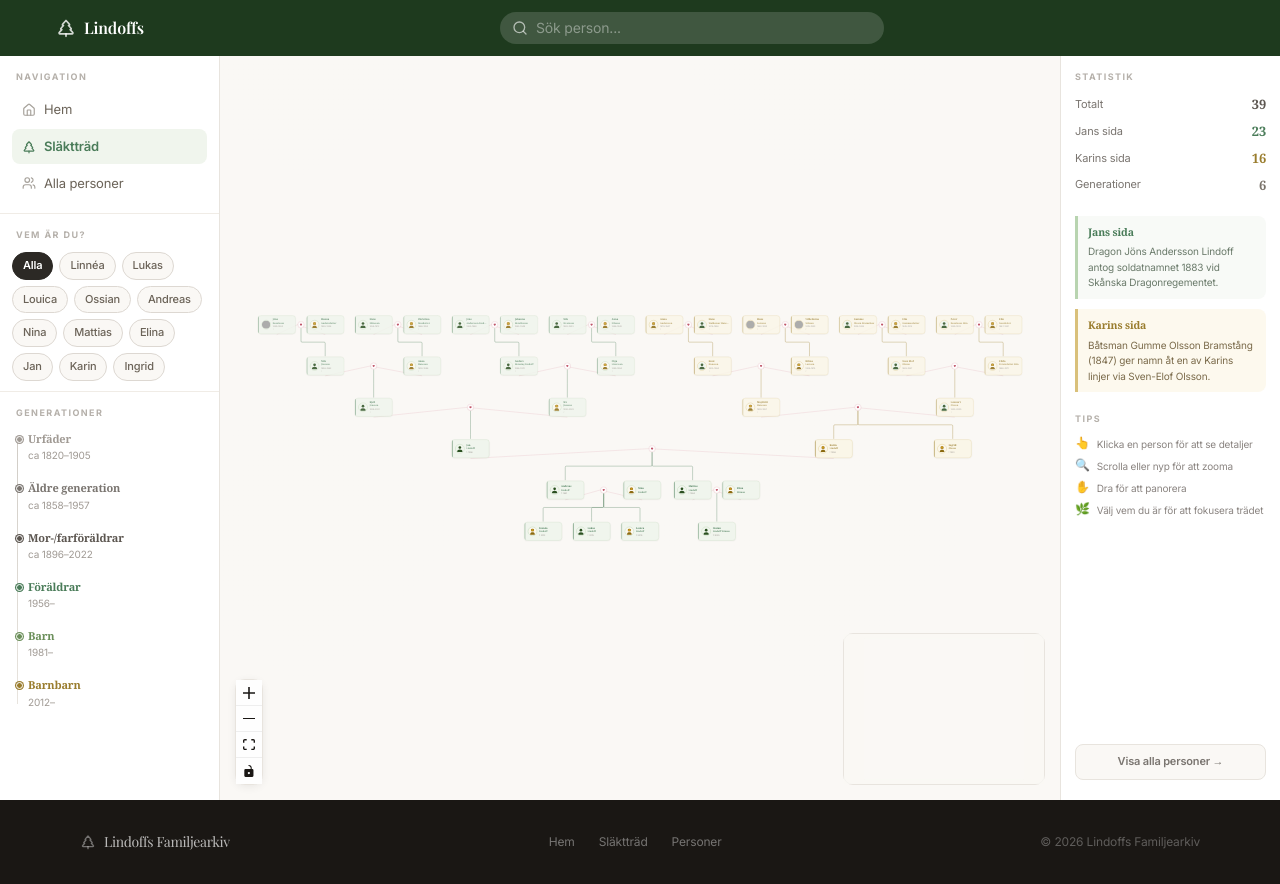
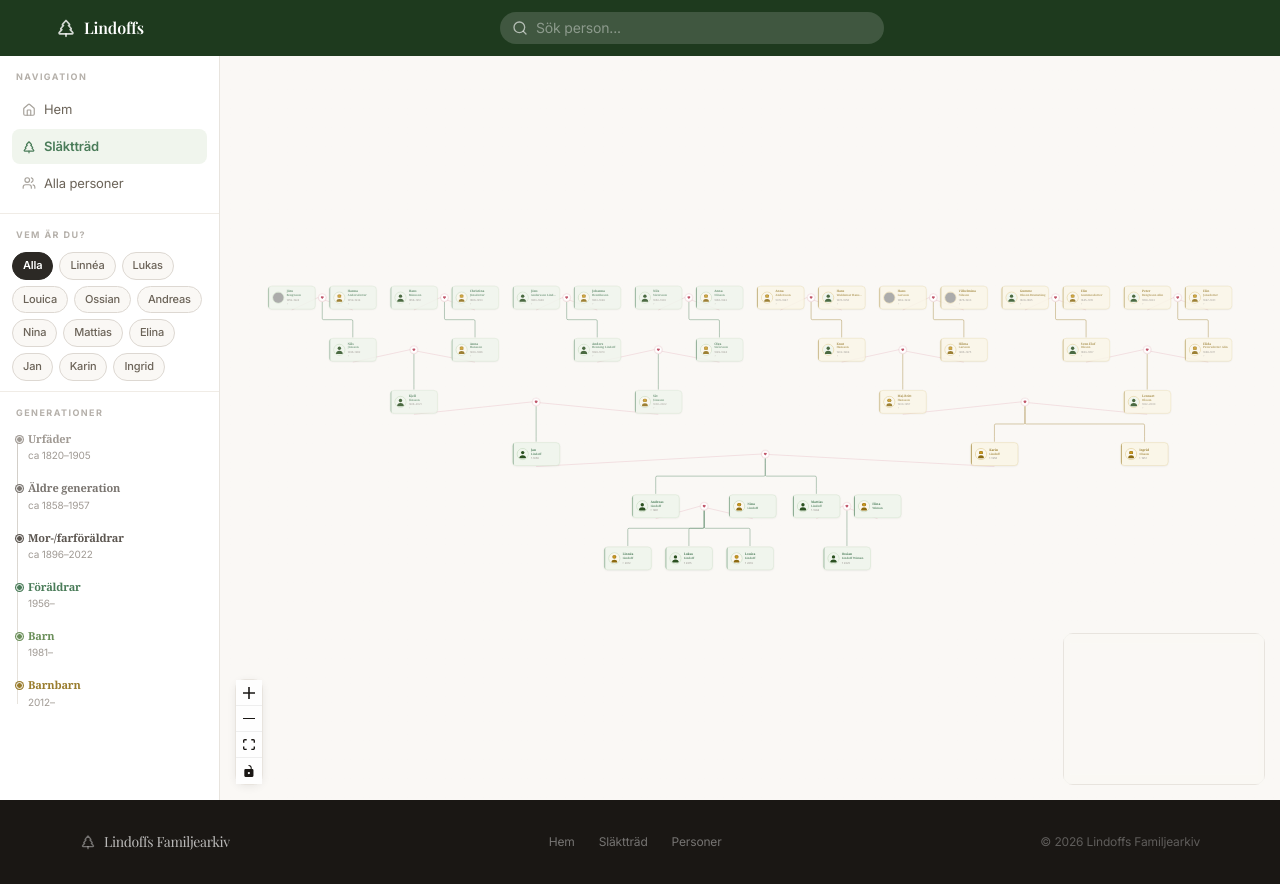
Before and after one commit to noxxaren/familjearkiv, a Next.js app: page /tree in a window 1280 px wide. Built offline with nearby package versions, Linux system fonts and the light colour scheme; grey boxes are pictures that could not be loaded; a web font is replaced by a local one.

Commit message:
remove right panel from tree page

```diff
--- a/components/tree/TreePageClient.tsx
+++ b/components/tree/TreePageClient.tsx
@@ -4,7 +4,6 @@ import { useState, useEffect, useMemo } from "react";
 import { useSearchParams } from "next/navigation";
 import { FamilyTreeView } from "./FamilyTreeView";
 import { TreeLeftPanel } from "./TreeLeftPanel";
-import { TreeRightPanel } from "./TreeRightPanel";
 import { getLivingPersons } from "@/lib/tree";
 
 export function TreePageClient() {
@@ -39,7 +38,6 @@ export function TreePageClient() {
         <FamilyTreeView rootPerson={rootPerson} />
       </div>
 
-      <TreeRightPanel />
     </div>
   );
 }
```
